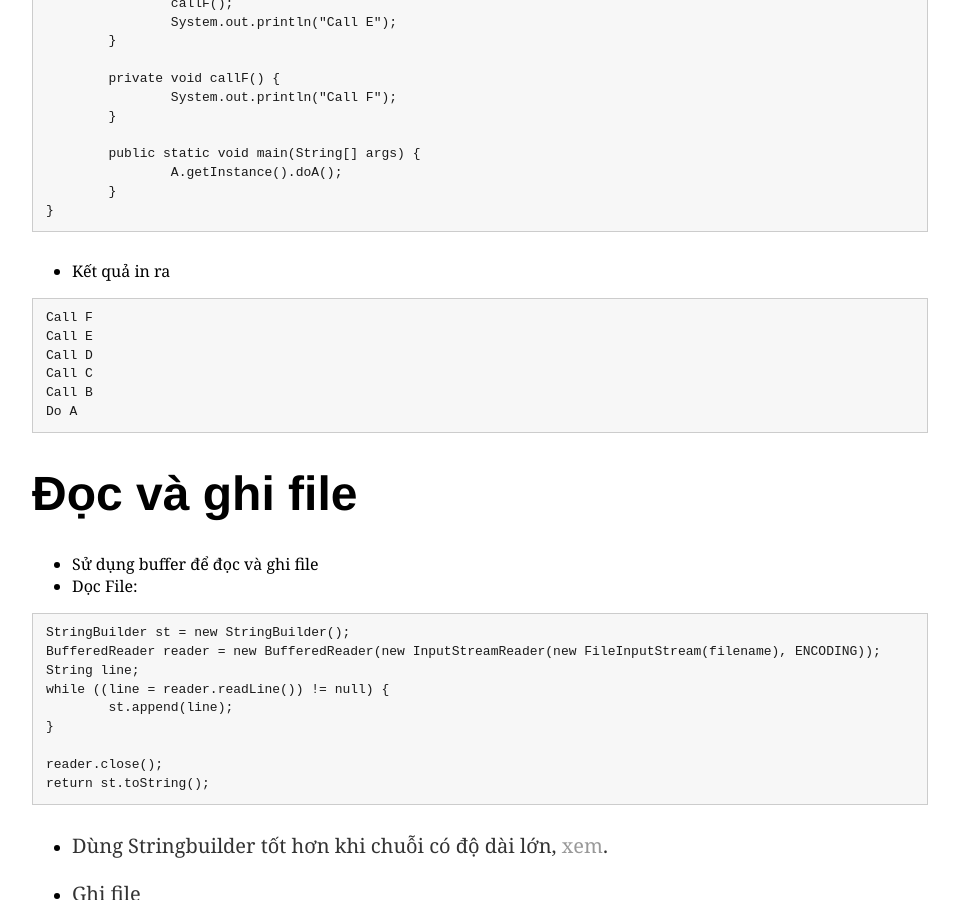
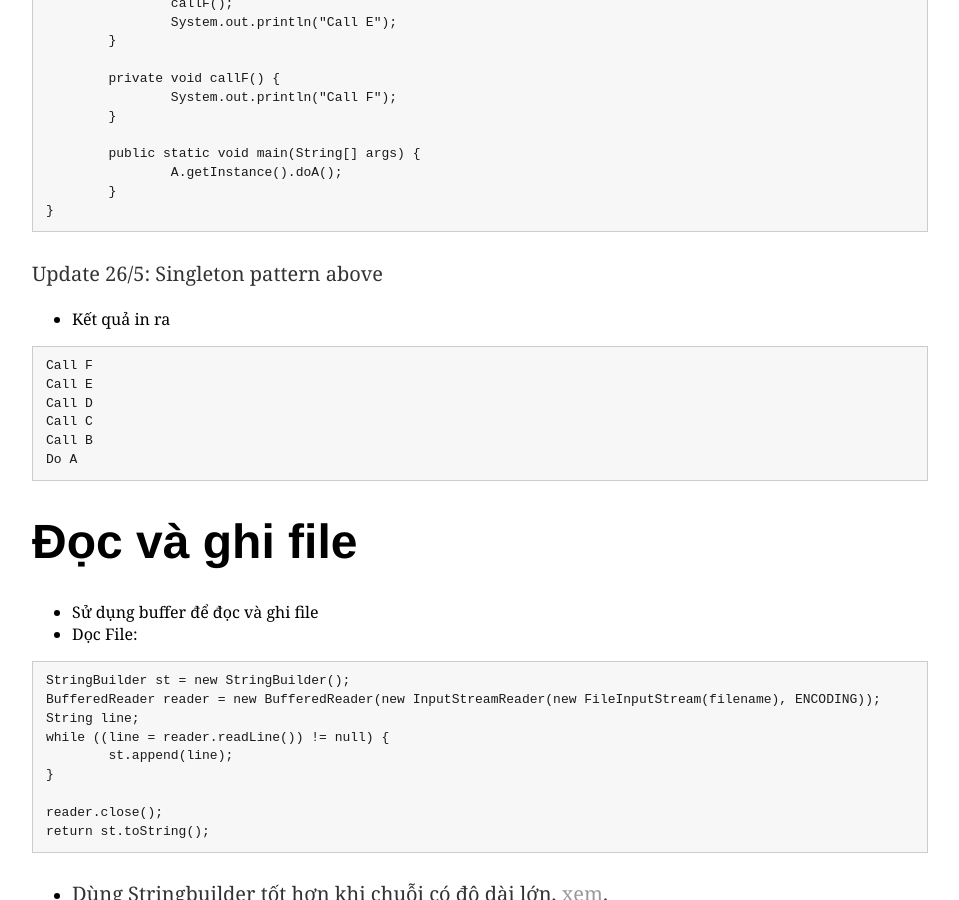
Before and after one commit to congdv/congdv.github.io, a Jekyll site: the page built from _posts/2017-04-01-[TIL] Java.md, in a window 1280 px wide and 900 px high, scrolled down 1788 px. Shown: the whole window, without its empty margins (160-1119 px from the left). Built offline with Jekyll 4.4.1, drawn with Linux system fonts in a browser that asks for light colours; Markdown is read by kramdown in place of the engine named in the settings.

Commit message:
Update 2017-04-01-[TIL] Java.md

````diff
--- a/_posts/2017-04-01-[TIL] Java.md
+++ b/_posts/2017-04-01-[TIL] Java.md
@@ -107,6 +107,7 @@ public class A {
 	}
 }
 ```
+Update 26/5: Singleton pattern above
 
 - Kết quả in ra
 
````
